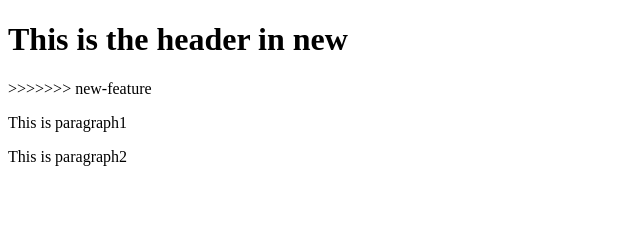
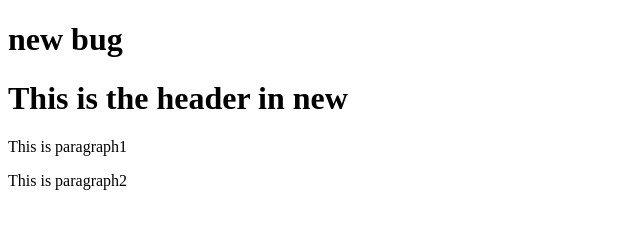
Before and after one commit to PawaritSet/sample_git2, a plain HTML site: page index.html in a window 1280 px wide. Shown: the whole page, without its empty margins (0-640 px from the left). Drawn offline with Linux system fonts and the light colour scheme.

Commit message:
Fix bug#2

```diff
--- a/index.html
+++ b/index.html
@@ -2,8 +2,8 @@
 <html lang=“en”>
 <head><title>Sample Git</title></head>
 <body>
+<h1>new bug</h1>
 <h1>This is the header in new</h1>
->>>>>>> new-feature
 <p>This is paragraph1</p>
 <p>This is paragraph2</p>
 </body>
```
